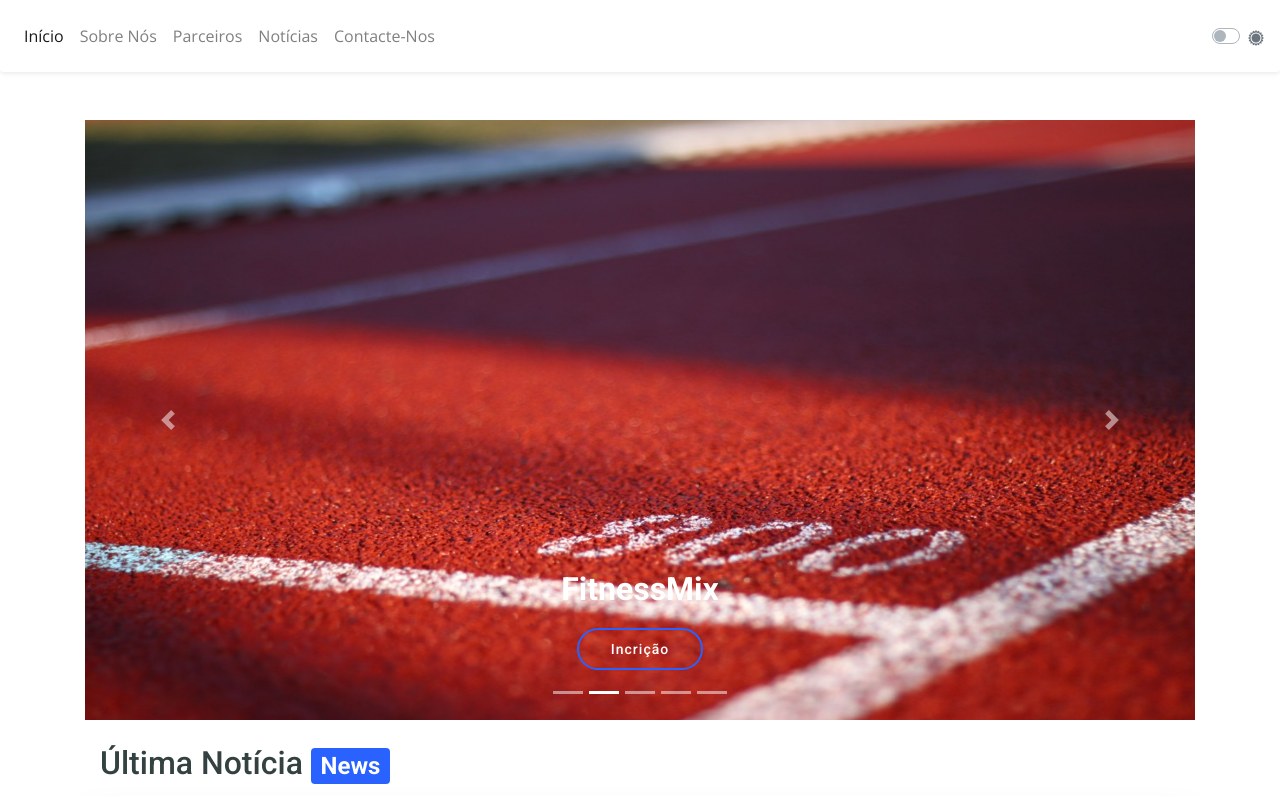
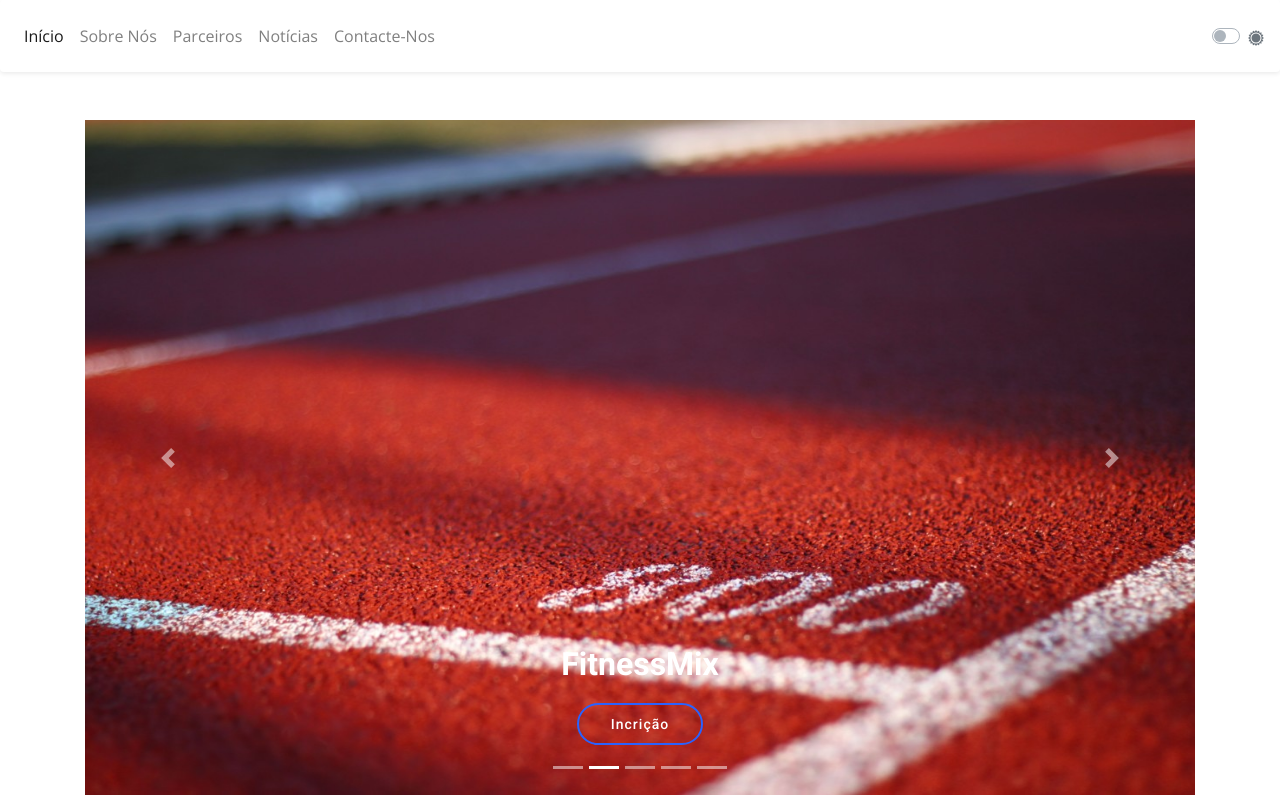
Before and after one commit to GDR-Verderena/gdr-verderena.github.io, a Jekyll site: the page built from index.html, in a window 1280 px wide. Shown: the top 796 px of the page. Built offline with Jekyll 4.4.1, drawn with Linux system fonts in a browser that asks for light colours; grey boxes are pictures that could not be loaded.

Commit message:
Update main.css

```diff
--- a/css/main.css
+++ b/css/main.css
@@ -4,22 +4,22 @@
 	/*width:100%; height: 200px !important; */
 
 }
-.carousel slide{
+#carouselExampleIndicators{
 	  background-color: rgba(21, 27, 26, 0.7);
 }
 
 #carousel h2 {
   color: #fff;
-  margin-top: 10px;
-  margin-bottom: 10px;
+/*  margin-top: 10px;
+  margin-bottom: 10px; */
   /*font-size: 30px; */
   font-weight: 700;
 }
 
 #carousel p {
   width: 50%;
-  -webkit-animation-delay: 0.4s;
-  animation-delay: 0.4s;
+/*  -webkit-animation-delay: 0.4s;
+  animation-delay: 0.4s; */
   margin: 0 auto 10px auto;
   color: #fff;
 }
@@ -28,7 +28,7 @@
 .carousel-item>img{
    /* max-height: 500px;*/
 	width:100%;
-	max-height: 600px;
+	max-height: 75vh;
 }
 
 #carousel {
```
